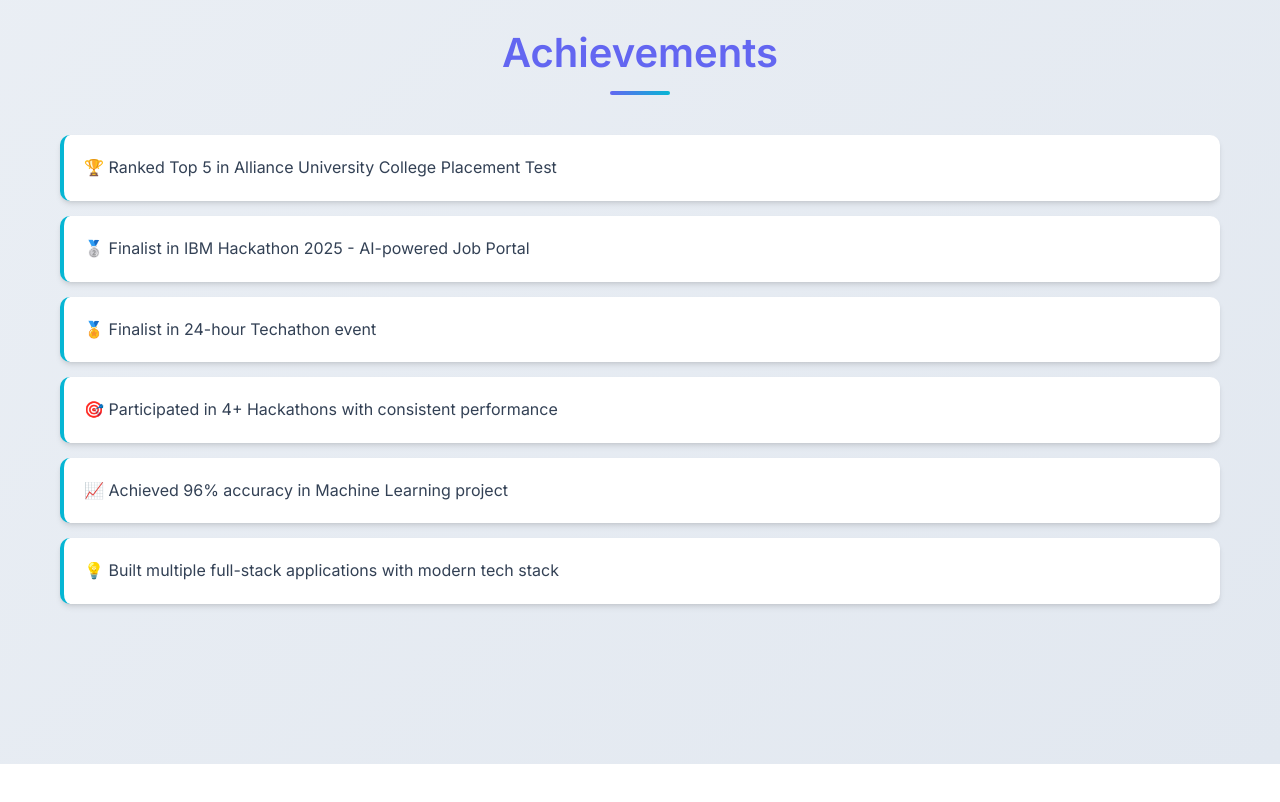
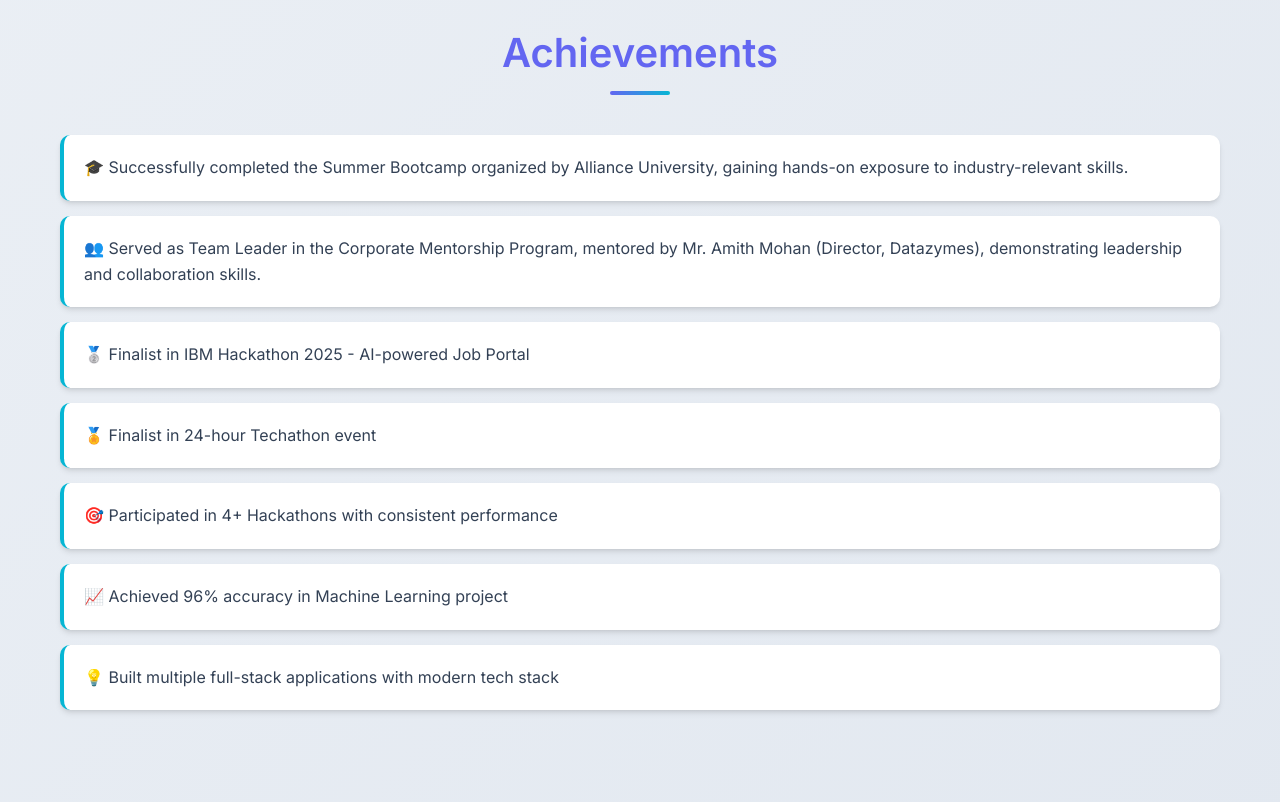
Before and after one commit to Pavan0-18/portfolio, a plain HTML site: page index.html in a window 1280 px wide. Shown: the part 3860-4662 px from the top of the page. Before the commit the page ends 4624 px from the top, so only its background shows below. Drawn offline with Linux system fonts and the light colour scheme.

Commit message:
Update achievements

```diff
--- a/index.html
+++ b/index.html
@@ -728,7 +728,8 @@
             ],
 
             achievements: [
-                "🏆 Ranked Top 5 in Alliance University College Placement Test",
+                "🎓 Successfully completed the Summer Bootcamp organized by Alliance University, gaining hands-on exposure to industry-relevant skills.",
+                "👥 Served as Team Leader in the Corporate Mentorship Program, mentored by Mr. Amith Mohan (Director, Datazymes), demonstrating leadership and collaboration skills.",
                 "🥈 Finalist in IBM Hackathon 2025 - AI-powered Job Portal",
                 "🏅 Finalist in 24-hour Techathon event",
                 "🎯 Participated in 4+ Hackathons with consistent performance",
```
